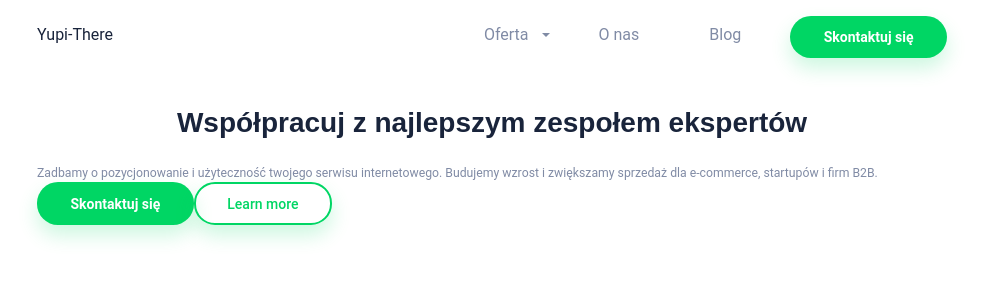
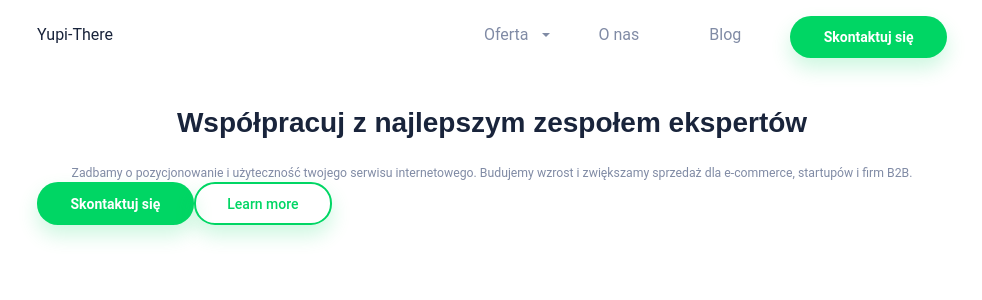
Before and after one commit to m-heyda/yupi-there, a React (Create React App) app: page / in a window 1280 px wide. Shown: the top 300 px of the page, without its empty margins (148-1130 px from the left). Built offline with nearby package versions, Linux system fonts and the light colour scheme; what webfontloader would draw is missing.

Commit message:
Paragraph in progress

```diff
--- a/src/components/Hero/index.js
+++ b/src/components/Hero/index.js
@@ -10,9 +10,11 @@ const Hero = () => {
       <Typography component='h1' headingVariant='hero'>
         Współpracuj z najlepszym zespołem ekspertów
       </Typography>
-      <Paragraph>
+
+      <Paragraph >
         Zadbamy o pozycjonowanie i użyteczność twojego serwisu internetowego. Budujemy wzrost i zwiększamy sprzedaż dla e-commerce, startupów i firm B2B.
       </Paragraph>
+
       <div>
         <Button>Skontaktuj się</Button>
         <Button secondary>Learn more</Button>
--- a/src/global/commonStyles.js
+++ b/src/global/commonStyles.js
@@ -16,6 +16,8 @@ export const Container = styled.div`
 `;
 
 export const Paragraph = styled.p`
+  margin: 0 auto ${props => props.margin};
   color: ${props => props.color};
+  text-align: ${props => props.align || 'center'};
 
 `;
```
